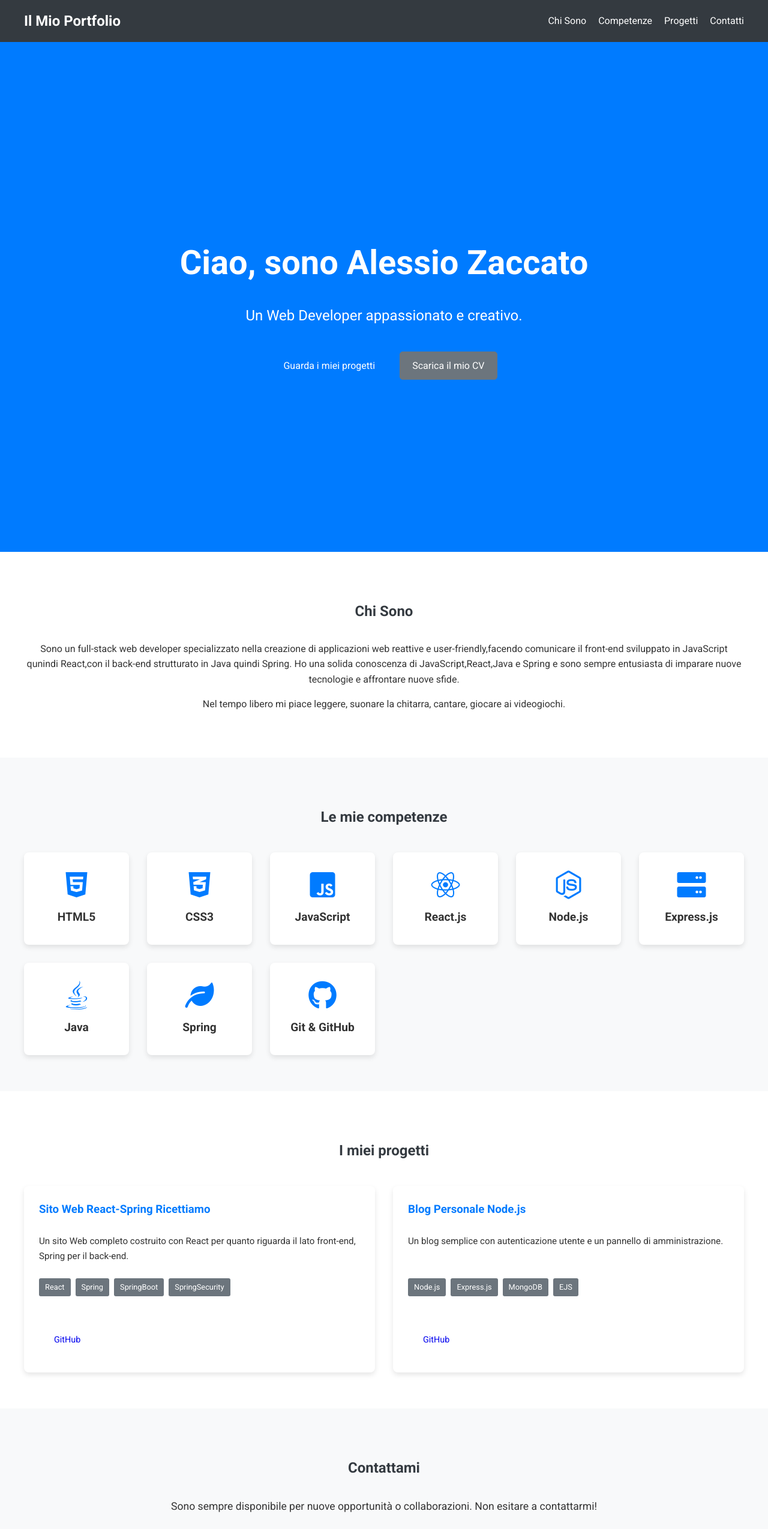
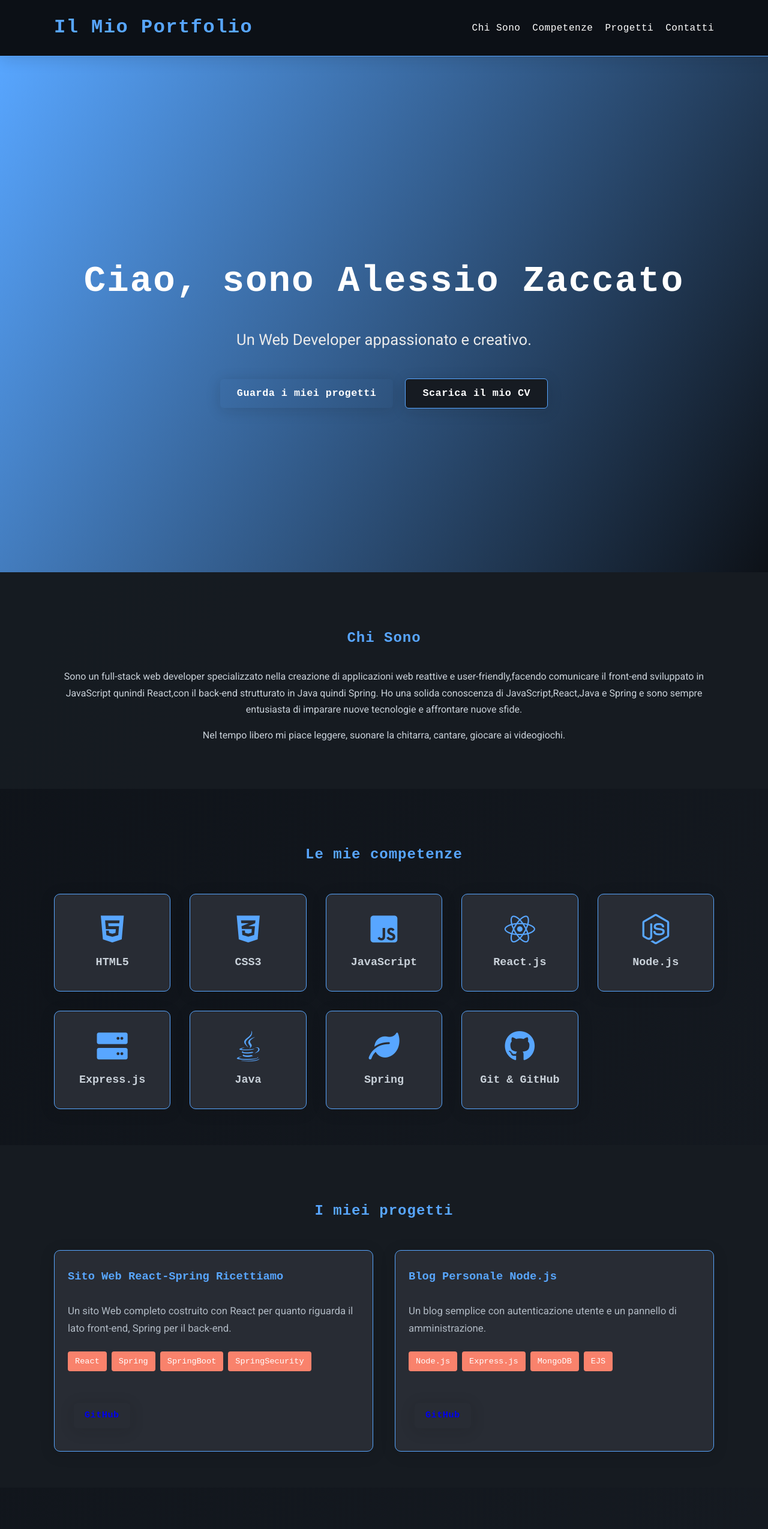
Before and after one commit to alessiozaccato/alessiozaccato.github.io, a React (Vite) app: page / in a window 1280 px wide. Shown: the top 2549 px of the page at 60% size. Built offline with nearby package versions, Linux system fonts and the light colour scheme.

Commit message:
STYLE: enhance overall design and layout of the portfolio website

```diff
--- a/src/index.css
+++ b/src/index.css
@@ -3,39 +3,77 @@
 /* Importa Font Awesome se lo usi */
 @import url('https://cdnjs.cloudflare.com/ajax/libs/font-awesome/6.0.0-beta3/css/all.min.css');
 
-:root {
-  --primary-color: #007bff;
-  --secondary-color: #6c757d;
-  --dark-color: #343a40;
-  --light-color: #f8f9fa;
-  --white-color: #fff;
-  --text-color: #333;
+/* Scrollbar personalizzata per tema web developer */
+::-webkit-scrollbar {
+  width: 12px;
+  background: var(--primary-color);
 }
 
+::-webkit-scrollbar-thumb {
+  background: linear-gradient(120deg, var(--accent-color) 0%, var(--accent-color-2) 100%);
+  border-radius: 8px;
+  border: 2px solid var(--primary-color);
+}
+
+::-webkit-scrollbar-thumb:hover {
+  background: var(--accent-color-2);
+}
+
+::-webkit-scrollbar-corner {
+  background: var(--primary-color);
+}
+
+/* Firefox */
+* {
+  scrollbar-width: thin;
+  scrollbar-color: var(--accent-color) var(--primary-color);
+}
+
+
+:root {
+  --primary-color: #0d1117;
+  --secondary-color: #161b22;
+  --accent-color: #58a6ff;
+  --accent-color-2: #f9826c;
+  --dark-color: #21262d;
+  --light-color: #f5f5f5;
+  --white-color: #fff;
+  --text-color: #c9d1d9;
+  --code-bg: #282c34;
+  --shadow: 0 4px 24px rgba(20, 20, 20, 0.15);
+}
+
+
 body {
-  font-family: 'Roboto', sans-serif;
+  font-family: 'Roboto Mono', 'Roboto', 'Fira Code', monospace;
   margin: 0;
   padding: 0;
   box-sizing: border-box;
-  background-color: var(--light-color);
+  background: linear-gradient(120deg, var(--primary-color) 0%, var(--secondary-color) 100%);
   color: var(--text-color);
-  line-height: 1.6;
+  line-height: 1.7;
+  min-height: 100vh;
 }
 
+
 .container {
-  max-width: 1200px;
+  max-width: 1100px;
   margin: 0 auto;
-  padding: 0 20px;
+  padding: 0 24px;
 }
 
 /* Stili per la Navbar */
+
 .navbar {
-  background-color: var(--dark-color);
+  background: rgba(13, 17, 23, 0.98);
   color: var(--white-color);
-  padding: 1rem 0;
+  padding: 1.2rem 0 1.2rem 0;
   position: sticky;
   top: 0;
   z-index: 1000;
+  box-shadow: var(--shadow);
+  border-bottom: 1.5px solid var(--accent-color);
+  letter-spacing: 0.5px;
 }
 
 .navbar .container {
@@ -44,11 +82,19 @@ body {
   align-items: center;
 }
 
+
 .navbar .logo {
-  color: var(--white-color);
+  color: var(--accent-color);
   text-decoration: none;
-  font-size: 1.5rem;
-  font-weight: 700;
+  font-size: 2rem;
+  font-weight: 900;
+  letter-spacing: 1.5px;
+  font-family: 'Fira Code', 'Roboto Mono', monospace;
+  transition: color 0.3s;
+}
+
+.navbar .logo:hover {
+  color: var(--accent-color-2);
 }
 
 .navbar .nav-links {
@@ -62,88 +108,130 @@ body {
   margin-left: 20px;
 }
 
+
 .navbar .nav-links a {
   color: var(--white-color);
   text-decoration: none;
-  font-weight: 400;
-  transition: color 0.3s ease;
+  font-weight: 500;
+  font-family: 'Fira Code', 'Roboto Mono', monospace;
+  letter-spacing: 0.5px;
+  transition: color 0.2s;
+  position: relative;
+}
+
+.navbar .nav-links a::after {
+  content: '';
+  display: block;
+  width: 0;
+  height: 2px;
+  background: var(--accent-color);
+  transition: width 0.3s;
+  position: absolute;
+  left: 0;
+  bottom: -4px;
 }
 
 .navbar .nav-links a:hover {
-  color: var(--primary-color);
+  color: var(--accent-color);
+}
+
+.navbar .nav-links a:hover::after {
+  width: 100%;
 }
 
 /* Stili per le sezioni */
+
 section {
-  padding: 60px 0;
+  padding: 70px 0 60px 0;
   text-align: center;
+  background: transparent;
 }
 
 section:nth-of-type(even) {
-  background-color: var(--white-color);
+  background: rgba(22, 27, 34, 0.97);
 }
 
-h1, h2 {
-  color: var(--dark-color);
+
+h1,
+h2 {
+  color: var(--accent-color);
   margin-bottom: 30px;
+  font-family: 'Fira Code', 'Roboto Mono', monospace;
+  font-weight: 800;
+  letter-spacing: 1px;
 }
+
 
 .btn {
   display: inline-block;
-  padding: 10px 20px;
+  padding: 10px 28px;
   margin: 10px;
-  border-radius: 5px;
+  border-radius: 6px;
   text-decoration: none;
-  transition: background-color 0.3s ease, color 0.3s ease;
+  font-family: 'Fira Code', 'Roboto Mono', monospace;
+  font-weight: 600;
+  font-size: 1.05rem;
+  letter-spacing: 0.5px;
+  box-shadow: var(--shadow);
+  border: none;
+  transition: background 0.3s, color 0.3s, box-shadow 0.3s;
+  cursor: pointer;
 }
 
 .btn-primary {
-  background-color: var(--primary-color);
+  background: linear-gradient(90deg, var(light-color) 0%, var(--accent-color-2) 100%);
   color: var(--white-color);
-  border: 1px solid var(--primary-color);
+  border: none;
 }
 
 .btn-primary:hover {
-  background-color: var(--dark-color);
-  border-color: var(--dark-color);
+  background: var(--secondary-color);
+  color: var(--white-color);
+  box-shadow: 0 6px 24px rgba(249, 130, 108, 0.15);
 }
 
 .btn-secondary {
-  background-color: var(--secondary-color);
+  background: var(--secondary-color);
   color: var(--white-color);
-  border: 1px solid var(--secondary-color);
+  border: 1px solid var(--accent-color);
 }
 
 .btn-secondary:hover {
-  background-color: var(--dark-color);
-  border-color: var(--dark-color);
+  background: var(--accent-color);
+  color: var(--white-color);
 }
 
 .btn-sm {
-  padding: 8px 15px;
-  font-size: 0.9rem;
+  padding: 8px 18px;
+  font-size: 0.95rem;
 }
 
 /* Hero Section */
+
 .hero-section {
-  background-color: var(--primary-color);
+  background: linear-gradient(120deg, var(--accent-color) 0%, var(--primary-color) 100%);
   color: var(--white-color);
-  height: calc(100vh - 70px); /* Adjust based on navbar height */
+  min-height: calc(100vh - 70px);
   display: flex;
   align-items: center;
   justify-content: center;
   text-align: center;
+  box-shadow: var(--shadow);
 }
 
 .hero-section h1 {
   color: var(--white-color);
-  font-size: 3.5rem;
+  font-size: 3.8rem;
   margin-bottom: 10px;
+  font-family: 'Fira Code', 'Roboto Mono', monospace;
+  font-weight: 900;
+  letter-spacing: 2px;
 }
 
 .hero-section p {
-  font-size: 1.5rem;
-  margin-bottom: 30px;
+  font-size: 1.6rem;
+  margin-bottom: 32px;
+  color: #eaeaea;
 }
 
 .profile-pic {
@@ -152,69 +240,89 @@ h1, h2 {
   border-radius: 50%;
   object-fit: cover;
   margin-bottom: 20px;
-  border: 5px solid var(--white-color);
+  border: 5px solid var(--accent-color);
+  box-shadow: 0 2px 16px rgba(88, 166, 255, 0.15);
 }
 
 /* Skills Section */
+
 .skills-grid {
   display: grid;
-  grid-template-columns: repeat(auto-fit, minmax(150px, 1fr));
-  gap: 30px;
-  margin-top: 40px;
+  grid-template-columns: repeat(auto-fit, minmax(170px, 1fr));
+  gap: 32px;
+  margin-top: 44px;
 }
 
 .skill-item {
-  background-color: var(--white-color);
-  padding: 30px;
-  border-radius: 8px;
-  box-shadow: 0 4px 8px rgba(0, 0, 0, 0.1);
-  transition: transform 0.3s ease;
+  background: var(--code-bg);
+  padding: 32px 18px;
+  border-radius: 10px;
+  box-shadow: var(--shadow);
+  transition: transform 0.3s, box-shadow 0.3s;
+  color: var(--text-color);
+  border: 1.5px solid var(--accent-color);
 }
 
 .skill-item:hover {
-  transform: translateY(-5px);
+  transform: translateY(-7px) scale(1.03);
+  box-shadow: 0 8px 32px rgba(88, 166, 255, 0.18);
+  border-color: var(--accent-color-2);
 }
 
 .skill-item i {
-  font-size: 3rem;
-  color: var(--primary-color);
+  font-size: 3.2rem;
+  color: var(--accent-color);
   margin-bottom: 15px;
 }
 
 .skill-item h3 {
-  font-size: 1.2rem;
+  font-size: 1.15rem;
   margin: 0;
+  font-family: 'Fira Code', 'Roboto Mono', monospace;
+  font-weight: 700;
 }
 
 /* Projects Section */
+
 .projects-grid {
   display: grid;
-  grid-template-columns: repeat(auto-fit, minmax(300px, 1fr));
-  gap: 30px;
-  margin-top: 40px;
+  grid-template-columns: repeat(auto-fit, minmax(320px, 1fr));
+  gap: 36px;
+  margin-top: 44px;
 }
 
 .project-card {
-  background-color: var(--white-color);
-  padding: 25px;
-  border-radius: 8px;
-  box-shadow: 0 4px 8px rgba(0, 0, 0, 0.1);
+  background: var(--code-bg);
+  padding: 28px 22px;
+  border-radius: 10px;
+  box-shadow: var(--shadow);
   text-align: left;
   display: flex;
   flex-direction: column;
   justify-content: space-between;
+  border: 1.5px solid var(--accent-color);
+  transition: transform 0.3s, box-shadow 0.3s, border-color 0.3s;
+}
+
+.project-card:hover {
+  transform: translateY(-7px) scale(1.02);
+  box-shadow: 0 8px 32px rgba(88, 166, 255, 0.18);
+  border-color: var(--accent-color-2);
 }
 
 .project-card h3 {
-  color: var(--primary-color);
+  color: var(--accent-color);
   margin-top: 0;
   margin-bottom: 10px;
+  font-family: 'Fira Code', 'Roboto Mono', monospace;
+  font-weight: 800;
 }
 
 .project-card p {
-  font-size: 0.95rem;
+  font-size: 1.05rem;
   margin-bottom: 15px;
-  flex-grow: 1; /* Permette alla descrizione di espandersi */
+  flex-grow: 1;
+  color: #b1bac4;
 }
 
 .project-tech {
@@ -224,60 +332,69 @@ h1, h2 {
 
 .tech-tag {
   display: inline-block;
-  background-color: var(--secondary-color);
+  background: var(--accent-color-2);
   color: var(--white-color);
-  padding: 5px 10px;
-  border-radius: 3px;
-  font-size: 0.8rem;
+  padding: 5px 12px;
+  border-radius: 4px;
+  font-size: 0.85rem;
   margin-right: 8px;
   margin-bottom: 8px;
+  font-family: 'Fira Code', 'Roboto Mono', monospace;
 }
 
 .project-links {
   margin-top: 20px;
   display: flex;
-  gap: 10px;
+  gap: 12px;
 }
 
 /* Contact Section */
+
 .contact-section p {
-  font-size: 1.1rem;
-  margin-bottom: 20px;
+  font-size: 1.15rem;
+  margin-bottom: 22px;
+  color: #b1bac4;
 }
 
 .contact-links a {
-  color: var(--primary-color);
+  color: var(--accent-color);
   text-decoration: none;
-  font-weight: 500;
-  margin: 0 10px;
+  font-weight: 600;
+  margin: 0 12px;
+  font-family: 'Fira Code', 'Roboto Mono', monospace;
+  transition: color 0.2s;
 }
 
 .contact-links a:hover {
+  color: var(--accent-color-2);
   text-decoration: underline;
 }
 
 .contact-form {
   max-width: 600px;
-  margin: 40px auto 0;
+  margin: 44px auto 0;
   display: flex;
   flex-direction: column;
-  gap: 15px;
+  gap: 16px;
 }
 
 .contact-form input,
 .contact-form textarea {
-  padding: 12px 15px;
-  border: 1px solid #ddd;
-  border-radius: 5px;
-  font-family: 'Roboto', sans-serif;
-  font-size: 1rem;
+  padding: 13px 18px;
+  border: 1.5px solid var(--accent-color);
+  border-radius: 6px;
+  font-family: 'Fira Code', 'Roboto Mono', monospace;
+  font-size: 1.05rem;
+  background: var(--code-bg);
+  color: var(--text-color);
+  transition: border-color 0.2s, box-shadow 0.2s;
 }
 
 .contact-form input:focus,
 .contact-form textarea:focus {
   outline: none;
-  border-color: var(--primary-color);
-  box-shadow: 0 0 0 3px rgba(0, 123, 255, 0.25);
+  border-color: var(--accent-color-2);
+  box-shadow: 0 0 0 3px rgba(249, 130, 108, 0.18);
 }
 
 .contact-form button {
@@ -286,21 +403,24 @@ h1, h2 {
 }
 
 /* Footer */
+
 .footer {
-  background-color: var(--dark-color);
+  background: var(--primary-color);
   color: var(--white-color);
-  padding: 30px 0;
+  padding: 32px 0 18px 0;
   text-align: center;
-  font-size: 0.9rem;
+  font-size: 1rem;
+  border-top: 2px solid var(--accent-color);
+  box-shadow: var(--shadow);
 }
 
 .footer .social-links a {
-  color: var(--white-color);
-  font-size: 1.5rem;
-  margin: 0 10px;
-  transition: color 0.3s ease;
+  color: var(--accent-color);
+  font-size: 1.7rem;
+  margin: 0 12px;
+  transition: color 0.2s;
 }
 
 .footer .social-links a:hover {
-  color: var(--primary-color);
+  color: var(--accent-color-2);
 }
```
